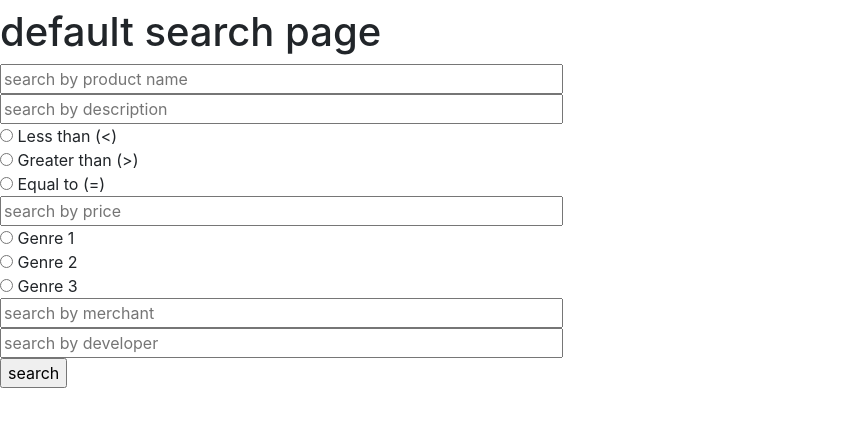
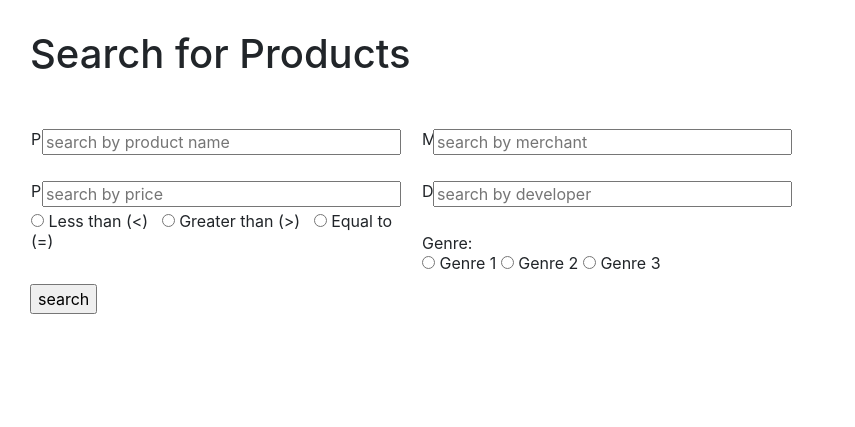
Before and after one commit to rahul-tuladhar/cs4750-databases-final-project, a Django app: page /search/ in a window 1280 px wide. Shown: the part 52-479 px from the top of the page, without its empty margins (0-855 px from the left). Run offline with Django 3.2, Linux system fonts and the light colour scheme; some libraries are stand-ins or nearby versions.

Commit message:
style on new product page, search page, search results page, search results details page

```diff
--- a/Vapor/cart/templates/cart/cart_view.html
+++ b/Vapor/cart/templates/cart/cart_view.html
@@ -4,9 +4,9 @@
 <link rel="stylesheet" href="http://code.ionicframework.com/ionicons/2.0.1/css/ionicons.min.css">
 <link rel="stylesheet" href="{% static 'css/home/home.css' %}">
 
+<link rel="stylesheet" type='text/css' href="{% static 'cart/style.css' %}" />
+
 {% include "home/navbar.html" %}
-{% load static %}
-<link rel="stylesheet" type='text/css' href="{% static 'cart/style.css' %}" />
 <div class="l-margin">
 	{% if name %}
 		<h1> Your Shopping Cart </h1>
--- a/Vapor/create/forms.py
+++ b/Vapor/create/forms.py
@@ -2,11 +2,11 @@ from django import forms
 from data.models import Merchant, Developer
 
 class NewProductForm(forms.Form):
-	product_name = forms.CharField(label="Product Name", widget=forms.TextInput(attrs={'class':'form-control'}))
+	product_name = forms.CharField(label="Product Name", widget=forms.TextInput(attrs={'size': 40, 'class':'form-control'}))
 	product_desc = forms.CharField(label="Product Description", widget=forms.TextInput(attrs={'class':'form-control'}))
 	price = forms.CharField(label="Price", widget=forms.TextInput(attrs={'class':'form-control'}))
 	genre = forms.CharField(label="Genre", widget=forms.TextInput(attrs={'class':'form-control'}))
-	release_date = forms.DateTimeField(label="Release Date")
-	stock = forms.IntegerField(label="In Stock")
+	release_date = forms.DateTimeField(label="Release Date", widget=forms.TextInput(attrs={'class':'form-control'}))
+	stock = forms.IntegerField(label="In Stock", widget=forms.TextInput(attrs={'class':'form-control'}))
 	merchant_id = forms.ModelChoiceField(queryset=Merchant.objects.all(), empty_label="Merchant")
 	developer_id = forms.ModelChoiceField(queryset=Developer.objects.all(), empty_label="Developer")
--- /dev/null
+++ b/Vapor/search/static/search/style.css
@@ -0,0 +1,26 @@
+.l-margin {
+	margin: 30px;
+}
+
+td {
+	padding-right: 20px;
+}
+
+.search_title {
+	margin-bottom: 50px;
+}
+
+.custom_container {
+	position: relative;
+	width: 370px;
+	height: 50px;
+}
+
+.r-align {
+	position: absolute;
+	right: 0px;
+}
+
+.price_comparision {
+	padding-top: 10px;
+}
--- a/Vapor/search/templates/search/resultsview.html
+++ b/Vapor/search/templates/search/resultsview.html
@@ -3,9 +3,12 @@
 <link rel="stylesheet" href="https://fonts.googleapis.com/css?family=Roboto">
 <link rel="stylesheet" href="https://maxcdn.bootstrapcdn.com/bootstrap/4.0.0-beta.2/css/bootstrap.min.css" integrity="sha384-PsH8R72JQ3SOdhVi3uxftmaW6Vc51MKb0q5P2rRUpPvrszuE4W1povHYgTpBfshb" crossorigin="anonymous">
 <link rel="stylesheet" href="http://code.ionicframework.com/ionicons/2.0.1/css/ionicons.min.css">
-<link rel="stylesheet" href="{% static "css/home/home.css" %}">
+<link rel="stylesheet" href="{% static 'css/home/home.css' %}">
+<link rel="stylesheet" type='text/css' href="{% static 'search/style.css' %}" />
+
 {% include "home/navbar.html" %}
 
+<div class='l-margin'>
 	<h1> Search Results </h1>
 
 	{% for item in results %}
@@ -18,5 +21,6 @@
 	{% endfor %}
 
 	<a href="{% url 'search:searchview' %}"> back </a>
+</div>
 
 {% endblock %}
--- a/Vapor/search/templates/search/searchview.html
+++ b/Vapor/search/templates/search/searchview.html
@@ -3,39 +3,72 @@
 <link rel="stylesheet" href="https://fonts.googleapis.com/css?family=Roboto">
 <link rel="stylesheet" href="https://maxcdn.bootstrapcdn.com/bootstrap/4.0.0-beta.2/css/bootstrap.min.css" integrity="sha384-PsH8R72JQ3SOdhVi3uxftmaW6Vc51MKb0q5P2rRUpPvrszuE4W1povHYgTpBfshb" crossorigin="anonymous">
 <link rel="stylesheet" href="http://code.ionicframework.com/ionicons/2.0.1/css/ionicons.min.css">
-<link rel="stylesheet" href="{% static "css/home/home.css" %}">
+<link rel="stylesheet" href="{% static 'css/home/home.css' %}">
+<link rel="stylesheet" type='text/css' href="{% static 'search/style.css' %}" />
+
 {% include "home/navbar.html" %}
 
 
-<h1> default search page </h1>
-
+<div class='l-margin'>
+	<h1 class="search_title"> Search for Products </h1>
 	<form method="post">
 		{% csrf_token %}
-	<input 	type="text" placeholder="search by product name" name="name_search" size="50" />
-	<br />
-	<input type="text" placeholder="search by description" name="disc_search" size="50" />
-	<br />
+
+		<table>
+			<tbody>
+				<tr>
+					<td>
+						<div class='custom_container'>
+							Product Name:
+							<input class="r-align" type="text" placeholder="search by product name" name="name_search" size="30" />
+						</div>
+					</td>
+					<td>
+						<div class='custom_container'>
+							Merchant:
+							<input class='r-align' type="text" placeholder="search by merchant" name="merch_search" size="30" />
+						</div>
+					</td>
+				</tr>
+				<tr>
+					<td>
+						<div class='custom_container'>
+							Price:
+							<input class='r-align' type="text" placeholder="search by price" name="price_search" size="30" />
+							<div class='price_comparision'>
 								<input type="radio" name="price_mod" value="less" /> Less than (<)
-	<br />
+								&nbsp;
 								<input type="radio" name="price_mod" value="greater" /> Greater than (>)
-	<br ?>
+								&nbsp;
 								<input type="radio" name="price_mod" value="equal" /> Equal to (=)
-	<br />
-	<input type="text" placeholder="search by price" name="price_search" size="50" />
-	<br />
+							</div>
+						</div>
+					</td>
+					<td>
+						<div class='custom_container'>
+							Developer:
+							<input class='r-align' type="text" placeholder="search by developer" name="dev_search" size="30" />
+						</div>
+					</td>
+				</tr>
+				<tr>
+					<td> </td>
+					<td>
+						<div class='custom_container'>
+							Genre:
+							<div class='price_comparison'>
 								<input type="radio" name="genre_search" value="Genre1" /> Genre 1
-	<br />
 								<input type="radio" name="genre_search" value="Genre2" /> Genre 2
-	<br />
 								<input type="radio" name="genre_search" value="Genre3" /> Genre 3
-	<br />
-	<input type="text" placeholder="search by merchant" name="merch_search" size="50" />
-	<br />
-	<input type="text" placeholder="search by developer" name="dev_search" size="50" />
-	<br />
+							</div>
+						</div>
+					</td>
+				</tr>
+			</tbody>
+		</table>
 		<input type="submit" value="search" name="search_button" />
 	</form>
+</div>
 
-<p> {{ search_terms }} </p>
 
 {% endblock %}
```
Also changed, not shown: Vapor/create/static/create/style.css (added, +30 -0 lines), Vapor/create/templates/create/newProduct.html (+18 -7 lines), Vapor/search/templates/search/detailview.html (+44 -8 lines). Lines whose indentation alone changed are shown as unchanged.
